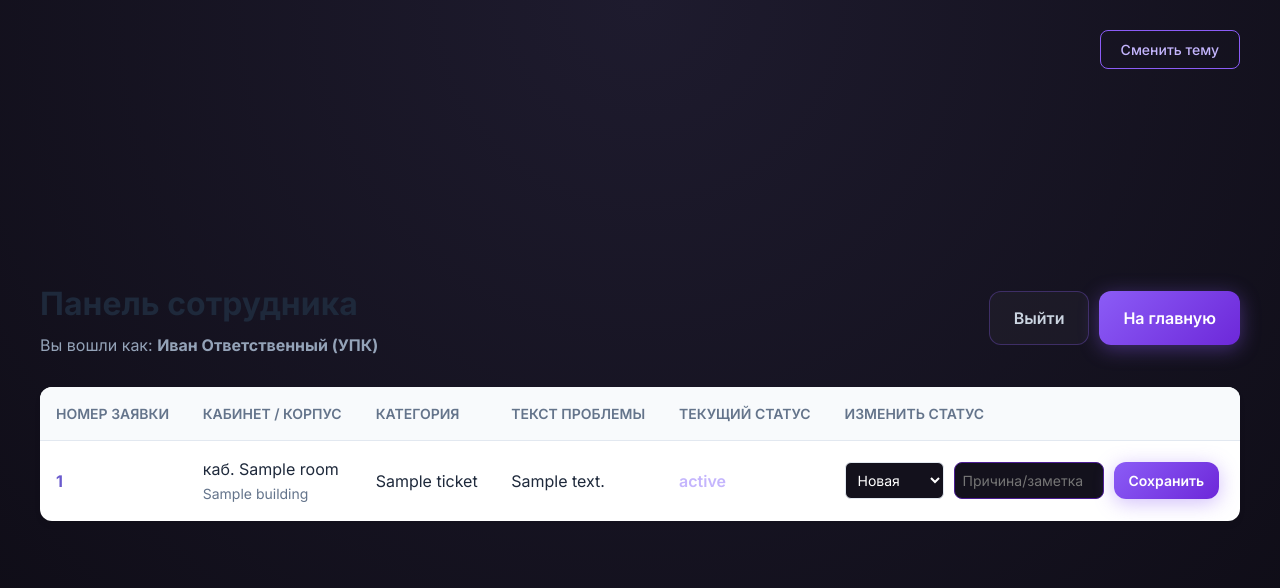
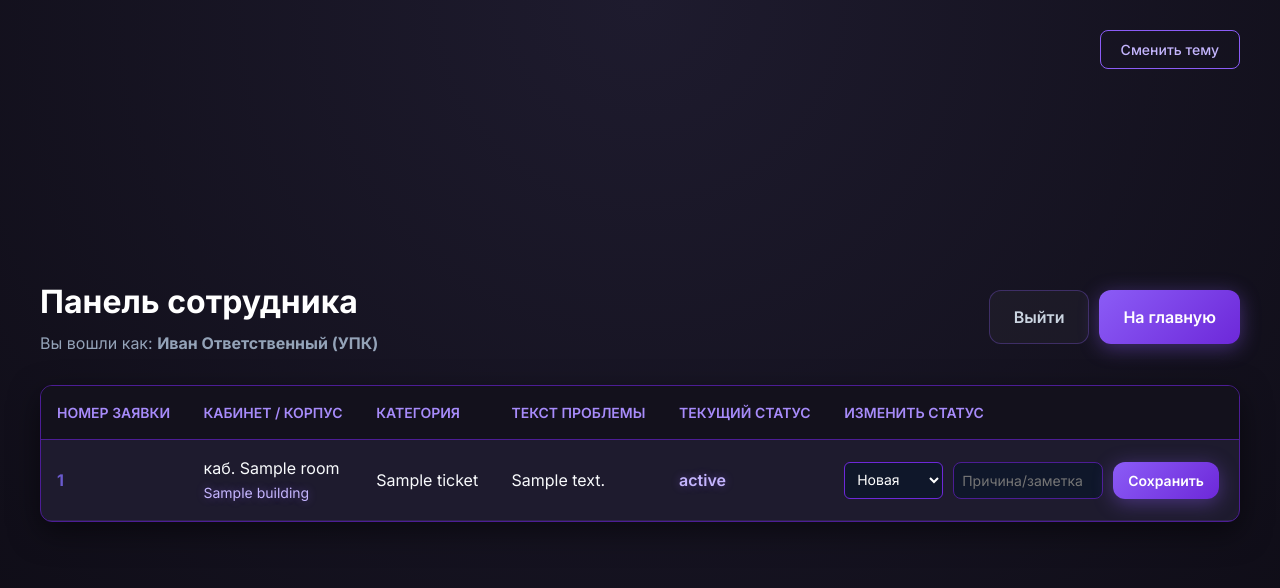
Before and after one commit to dasdiener/projectQQ, a Flask app: template templates/admin.html in a window 1280 px wide. Shown: the top 588 px of the page. Run offline with Flask 3, Linux system fonts and the light colour scheme; the template is opened without the code that fills it: most values are stand-ins (such as "Sample title", 1, 10 or a date in 2020).

Commit message:
style: улучшен контраст таблицы в темной теме

```diff
--- a/static/css/style.css
+++ b/static/css/style.css
@@ -460,3 +460,51 @@ body[data-theme="light"] .theme-toggle {
     border: 1px solid #cbd5e1;
     box-shadow: 0 2px 4px rgba(0, 0, 0, 0.05);
 }
+/* ========================================= */
+/* ЦВЕТА ДЛЯ ТАБЛИЦЫ В ТЕМНОЙ ТЕМЕ (КОНТРАСТ) */
+/* ========================================= */
+body:not([data-theme="light"]) h1 {
+    color: #ffffff;
+}
+
+body:not([data-theme="light"]) .table-container {
+    background: #1e1b2e; /* Фон таблицы чуть светлее фона страницы */
+    border: 1px solid #4c1d95;
+    box-shadow: 0 10px 30px rgba(0, 0, 0, 0.5);
+}
+
+body:not([data-theme="light"]) th {
+    background: #13111c;
+    color: #a78bfa; /* Светло-фиолетовый для заголовков */
+    border-bottom: 1px solid #4c1d95;
+    font-weight: 600;
+}
+
+body:not([data-theme="light"]) td {
+    color: #f8fafc; /* Ярко-белый текст для ячеек */
+    border-bottom: 1px solid rgba(139, 92, 246, 0.15);
+}
+
+/* Чтобы статусы были заметными */
+body:not([data-theme="light"]) td span[style*="color"] {
+    color: #c4b5fd !important;
+    text-shadow: 0 0 8px rgba(139, 92, 246, 0.4);
+}
+
+body:not([data-theme="light"]) .status-select {
+    background: #0f172a;
+    color: #ffffff;
+    border-color: #6d28d9;
+}
+
+body:not([data-theme="light"]) .status-select option {
+    background: #0f172a;
+    color: #ffffff;
+}
+
+/* Поле для заметки */
+body:not([data-theme="light"]) input[type="text"] {
+    background: #0f172a;
+    color: #ffffff;
+    border: 1px solid #4c1d95;
+}
```
